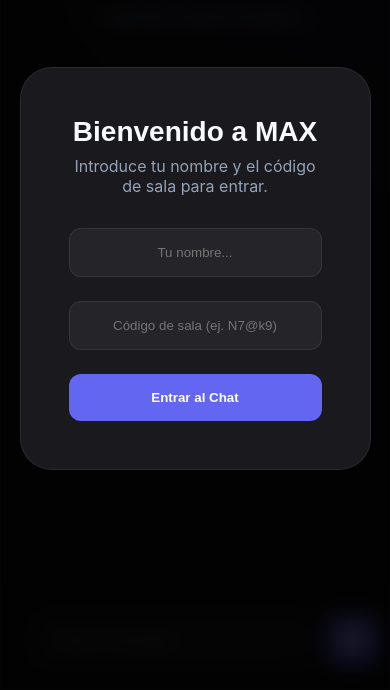
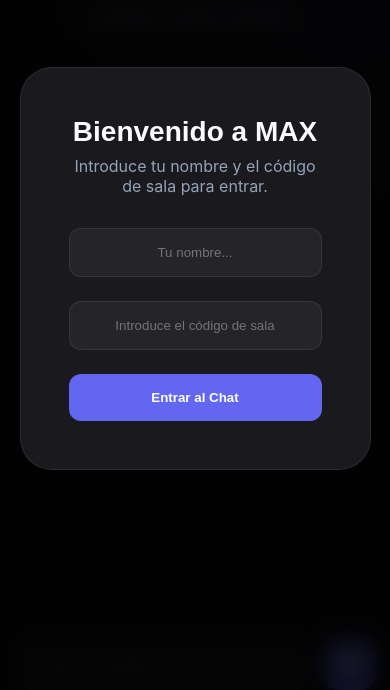
Before and after one commit to maxy2897/chat-app-premium, a website built with Vite: page index.html in a window 390 px wide. Shown: the part 154-844 px from the top of the page. Built offline with nearby package versions, Linux system fonts and the light colour scheme.

Commit message:
Fix UI placeholder text and improve iOS scroll stability with touch-action

```diff
--- a/index.html
+++ b/index.html
@@ -115,7 +115,7 @@
             <h3>Bienvenido a MAX</h3>
             <p>Introduce tu nombre y el código de sala para entrar.</p>
             <input type="text" id="username-entry" placeholder="Tu nombre..." maxlength="20" />
-            <input type="text" id="room-entry" placeholder="Código de sala (ej. N7@k9)" maxlength="10" />
+            <input type="text" id="room-entry" placeholder="Introduce el código de sala" maxlength="10" />
             <button id="start-btn">Entrar al Chat</button>
         </div>
     </div>
--- a/style.css
+++ b/style.css
@@ -24,6 +24,7 @@ html, body {
   width: 100vw;
   overflow: hidden;
   position: fixed;
+  touch-action: none;
   font-family: var(--font-main);
   background-color: var(--bg-color);
   color: var(--text-primary);
@@ -225,6 +226,9 @@ html, body {
   gap: 1.5rem;
   scrollbar-width: thin;
   scrollbar-color: var(--glass-border) transparent;
+  /* Allow scrolling only in this area */
+  touch-action: pan-y;
+  -webkit-overflow-scrolling: touch;
 }
 
 /* Chrome, Edge, Safari */
@@ -454,10 +458,23 @@ html, body {
 
 /* Mobile Responsive */
 @media (max-width: 768px) {
-  #app { padding: 0; height: 100%; }
+  #app {
+    max-width: 100%;
+    padding: 0;
+  }
+
   .chat-container {
-    height: 100dvh; /* Usa Dynamic Viewport Height */
+    width: 100%;
+    height: 100%;
     border-radius: 0;
+    border: none;
+    display: flex;
+    flex-direction: column;
+  }
+
+  .chat-input-area {
+    padding: 10px 15px;
+    padding-bottom: env(safe-area-inset-bottom, 15px); /* Espacio para teclado iOS */
   }
 
   .sidebar {
```
